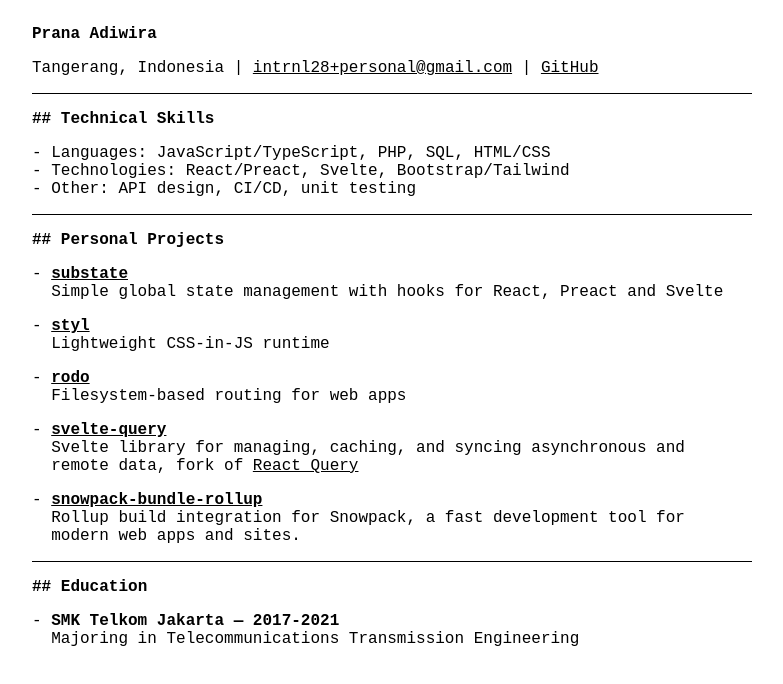
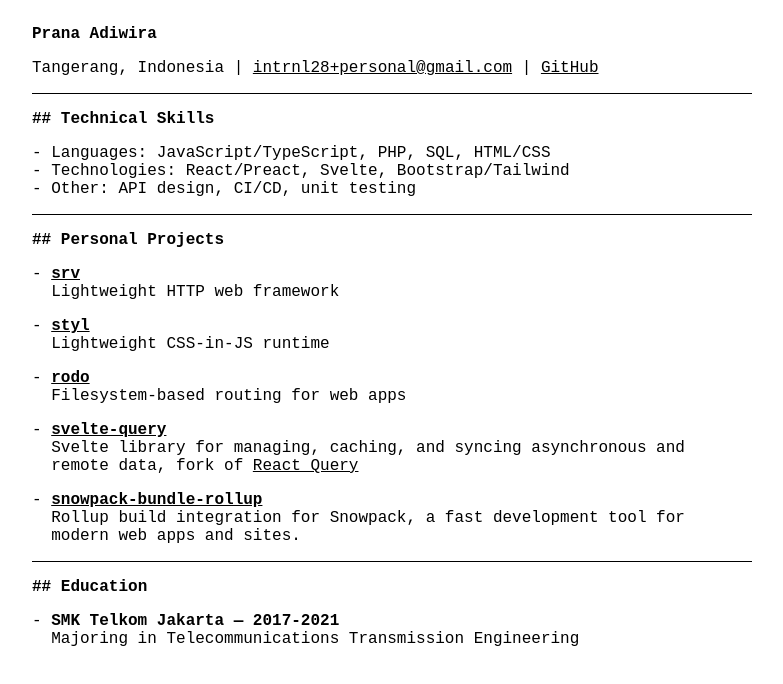
Before and after one commit to intrnl/cv, a plain HTML site: page index.html in a window 1280 px wide. Shown: the whole page, without its empty margins (248-1031 px from the left). Drawn offline with Linux system fonts and the light colour scheme; a web font is replaced by a local one.

Commit message:
replace substate with srv

```diff
--- a/index.html
+++ b/index.html
@@ -28,8 +28,8 @@
       <h2>Personal Projects</h2>
       <ul class='stack-1'>
         <li>
-          <h3><a href='https://github.com/intrnl/substate'>substate</a></h3>
-          <p>Simple global state management with hooks for React, Preact and Svelte</p>
+          <h3><a href='https://github.com/intrnl/srv'>srv</a></h3>
+          <p>Lightweight HTTP web framework</p>
         </li>
         <li>
           <h3><a href='https://github.com/intrnl/styl'>styl</a></h3>
```
